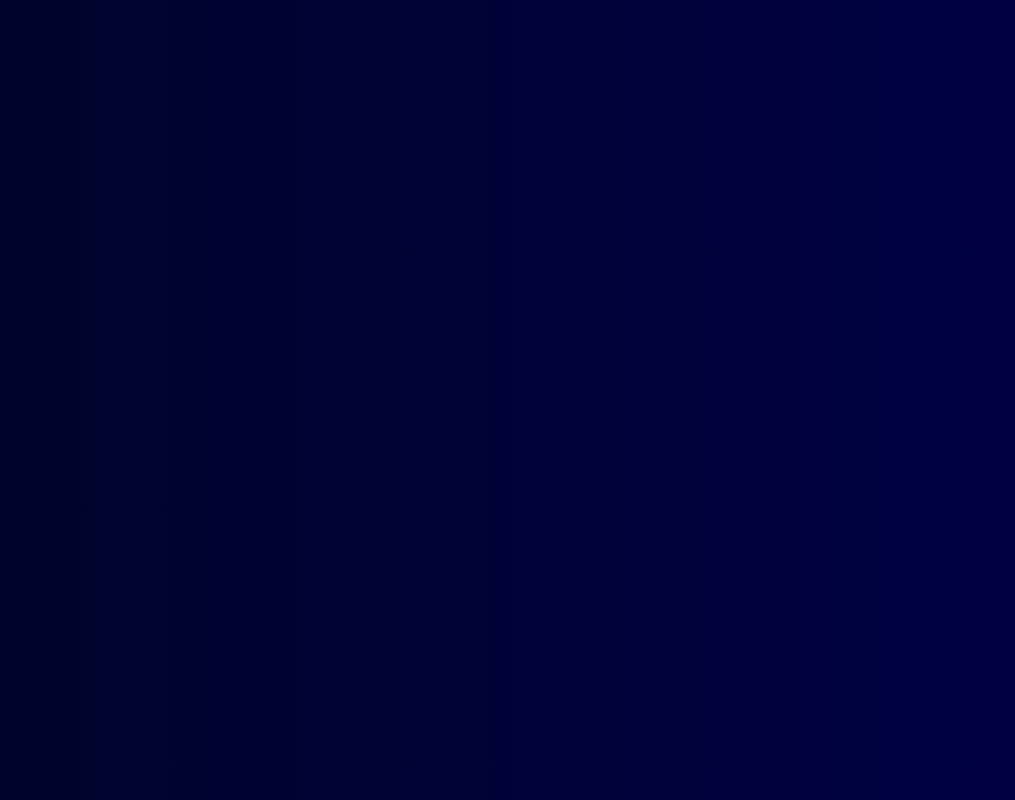
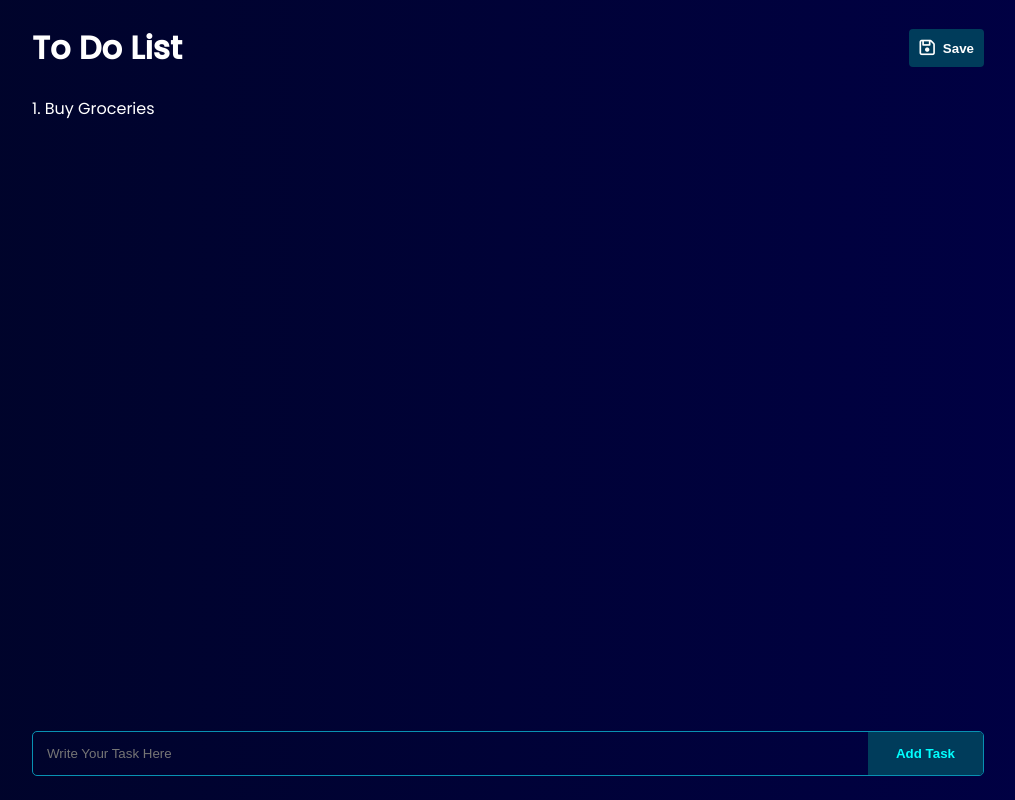
Before and after one commit to SasukeDaTony/svelte_Access_A_Ride, a SvelteKit app: page /dashboard in a window 1280 px wide. Shown: the whole page, without its empty margins (132-1147 px from the left). Built offline with nearby package versions, Linux system fonts and the light colour scheme.

Commit message:
final touches login/register page && started Todo list page

```diff
--- a/src/app.html
+++ b/src/app.html
@@ -11,6 +11,13 @@
     <link
       href="https://fonts.googleapis.com/css2?family=Poppins:wght@100;200;300;400;500&display=swap"
       rel="stylesheet"
+    />
+    <link
+      rel="stylesheet"
+      href="https://cdnjs.cloudflare.com/ajax/libs/font-awesome/6.5.1/css/all.min.css"
+      integrity="sha512-DTOQO9RWCH3ppGqcWaEA1BIZOC6xxalwEsw9c2QQeAIftl+Vegovlnee1c9QX4TctnWMn13TZye+giMm8e2LwA=="
+      crossorigin="anonymous"
+      referrerpolicy="no-referrer"
     />
     <style>
       * {
--- a/src/components/Authenticate.svelte
+++ b/src/components/Authenticate.svelte
@@ -1,27 +1,79 @@
+<!-- Javascript -->
+
 <script>
      let email = '';
      let password = '';
      let confirmPassword = '';
+     let error = false;
+     let register = false;
+
+     function handleAuthenticate() {
+        if (!email || !password || (register && !confirmPassword)) {
+            error = true;
+            return;
+        }
+     }
+
+     function handleRegister() {
+        register = !register;
+
+     }
 </script>
 
 
 
+<!-- HTML -->
+
 <div class="authContainer">
     <form>
-        <h1>Create Log In</h1>
+        <h1>{register ? "Create Account" : "Log In"}</h1>
+        {#if error}
+       <p class="error">The information you have entered is incorrect</p>
+       {/if}
         <label>
-            <input type="email" placeholder="E-Mail Address" />
+            <p class={email ? "above" : "center"}>Email</p>
+            <input type="email" placeholder="E-Mail Address" bind:value={email} />
         </label>
+
         <label>
-            <input type="password" placeholder="Password" />
+            <p class={password ? "above" : "center"}>Password</p>
+            <input type="password" placeholder="Password" bind:value={password}/>
         </label>
+       {#if register}
         <label>
-            <input type="password" placeholder="Confirm Password" />
+            <p class={confirmPassword ? "above" : "center"}>Confirm Password</p>
+            <input type="password" placeholder="Confirm Password" bind:value={confirmPassword}/>
         </label>
-        <button type="button">Register</button>
+        <!-- <button>I'm A New Patient</button>
+        <button>I'm A New Driver</button> -->
+        {/if}
+        <button type="button">{register ? "Register" : 'Log In'}</button>
     </form>
+    <div class="options">
+        <p>Or</p>
+        {#if register}
+        <div>
+            <p>Already have an account?</p>
+            <p on:click={handleRegister} on:keydown={() => {}}>Log In</p>
+        </div>
+        {:else}
+        <div>
+            <p>Don't have an account?</p>
+            <p on:click={handleRegister} on:keydown={() => {}}>Register</p>
 
+        </div>
+        {/if}
+    </div>
 </div>
+
+
+
+
+
+
+
+
+<!-- CSS -->
 
 <style>
     .authContainer {
@@ -37,9 +89,18 @@
         display: flex;
         flex-direction: column;
         gap:14px;
+    }
+
+    form,
+    .options {
         width:400px;
         max-width: 100%;
         margin: 0 auto;
+    }
+
+    h1 {
+        text-align: center;
+        font-size: 3rem;
     }
 
     form input {
@@ -47,25 +108,27 @@
         border:none;
         background: transparent;
         color: white;
-        padding: 8px 14px;
+        padding:14px;
     }
+
     form input:focus {
         border:none;
         outline: none;
     }
-form label {
+
+    form label:focus-within {
+        border-color: blue;
+    }
+
+    form label {
     position: relative;
     border: 1px solid navy;
     border-radius: 5px;
-}
-
-    h1 {
-        text-align: center;
-        font-size: 3rem;
     }
 
+
     form button {
-        background:blue;
+        background:navy;
         color:white;
         border: none;
         padding: 14px 0;
@@ -78,4 +141,82 @@ form label {
         background: rgb(125, 125, 197);
     }
 
+
+    .above,
+    .center {
+        position:absolute;
+        transform:translateY(-50%);
+        pointer-events: none;
+        color:white;
+        border-radius:4px;
+        padding:0 6px;
+        font-size: 0.8rem;
+    }
+
+    .above {
+        top:0;
+        left: 24px;
+        background: rgb(125, 125, 197);
+        border: 1px solid navy;
+        font-size: 0.7rem;
+    }
+
+    .center {
+        top:50%;
+        left:6px;
+        border: 1px solid transparent;
+        opacity:0;
+    }
+    .error {
+        color: coral;
+        font-size: 0.9rem;
+    }
+
+    .options {
+        padding: 14px 0;
+        overflow: hidden;
+        font-size: 0.9rem;
+        display: flex;
+        flex-direction: column;
+        gap: 4px;
+    }
+
+    .options > p {
+        position: relative;
+        text-align: center;
+        width:fit-content;
+        margin: 0 auto;
+        padding: 0 8px;
+
+    }
+
+    .options > p::after,
+    .options > p::before {
+        position: absolute;
+        top: 50%;
+        content: '';
+        transform: translateY(-50%);
+        width: 100vw;
+        height: 1.5px;
+        background: white;
+    }
+    .options > p::after {
+        right:100%;
+    }
+    .options > p::before {
+        left:100%;
+    }
+
+
+    .options div {
+        display: flex;
+        align-items: center;
+        gap:8px;
+        justify-content: center;
+    }
+
+    .options div p:last-of-type {
+    color:cyan;
+    cursor: pointer;
+    }
 </style>
--- a/src/routes/+layout.svelte
+++ b/src/routes/+layout.svelte
@@ -1,9 +1,9 @@
-<div class='mainContainer'>
+<div class='layoutContainer'>
     <slot />
 </div>
 
 <style>
-    .mainContainer {
+    .layoutContainer {
         min-height:100vh;
         background:linear-gradient(to right, #000428, #000046);
         color:white;
--- a/src/routes/dashboard/+page.svelte
+++ b/src/routes/dashboard/+page.svelte
@@ -0,0 +1,139 @@
+<!-- Javscript -->
+<script>
+    let todoList = ['Buy Groceries']
+    let currTodo = '';
+    let error = false;
+
+
+    function addTodo() {
+        error = false;
+        if(!currTodo) {
+            error = true;
+            index-=1
+        }
+        todoList=[...todoList, currTodo]
+        currTodo = '';
+    }
+</script>
+
+
+
+<!-- HTML -->
+
+<div class="mainContainer">
+    <div class="headerContainer">
+        <h1>To Do List</h1>
+        <button><i class="fa-regular fa-floppy-disk"></i>Save</button>
+    </div>
+    <main>
+        {#each todoList as todo, index}
+            {#if todo !== ''}
+            <div class="todo">
+                {index + 1}. {todo}
+            </div>
+            {/if}
+
+        {/each}
+    </main>
+    <div class={"enterTodo " + (error ? "errorBorder" : '')}>
+        <input bind:value={currTodo} type="text" placeholder={error ? "Please Write A Task First" : "Write Your Task Here"}/>
+        <button on:click={addTodo}>Add Task</button>
+    </div>
+</div>
+
+
+
+
+
+
+
+
+
+
+
+
+<!-- CSS -->
+
+<style>
+    .mainContainer {
+        display: flex;
+        flex-direction: column;
+        min-height: 100vh;
+        gap: 24px;
+        padding: 24px;
+        width: 100%;
+        max-width: 1000px;
+        margin: 0 auto;
+    }
+
+    .headerContainer {
+        display:flex;
+        align-items: center;
+        justify-content: space-between;
+    }
+
+    .headerContainer button {
+        background:#003c5b;
+        color: white;
+        padding: 10px 10px;
+        border: none;
+        border-radius: 4px;
+        font-weight: 700;
+        display: flex;
+        align-items: center;
+        gap: 8px;
+        cursor: pointer;
+    }
+
+    .headerContainer button i {
+        font-size: 1.1rem;
+    }
+
+    .headerContainer button:hover {
+        opacity: 0.7;
+    }
+
+    main {
+        display: flex;
+        flex-direction: column;
+        gap: 8px;
+        flex: 1;
+    }
+
+    .enterTodo {
+        display: flex;
+        align-items: stretch;
+        border: 1px solid #0891b2;
+        border-radius: 5px;
+        overflow: hidden;
+    }
+
+    .errorBorder {
+        border-color: coral !important;
+    }
+
+    .enterTodo input {
+        background: transparent;
+        border:none;
+        padding:14px;
+        color: white;
+        flex:1;
+    }
+
+    .enterTodo input:focus {
+        outline: none;
+    }
+
+    .enterTodo button {
+        padding: 0 28px;
+        background: #003c5b;
+        border: none;
+        color: cyan;
+        font-weight: 600;
+        cursor:pointer;
+    }
+
+    .enterTodo button:hover {
+        background: transparent;
+    }
+</style>
```
